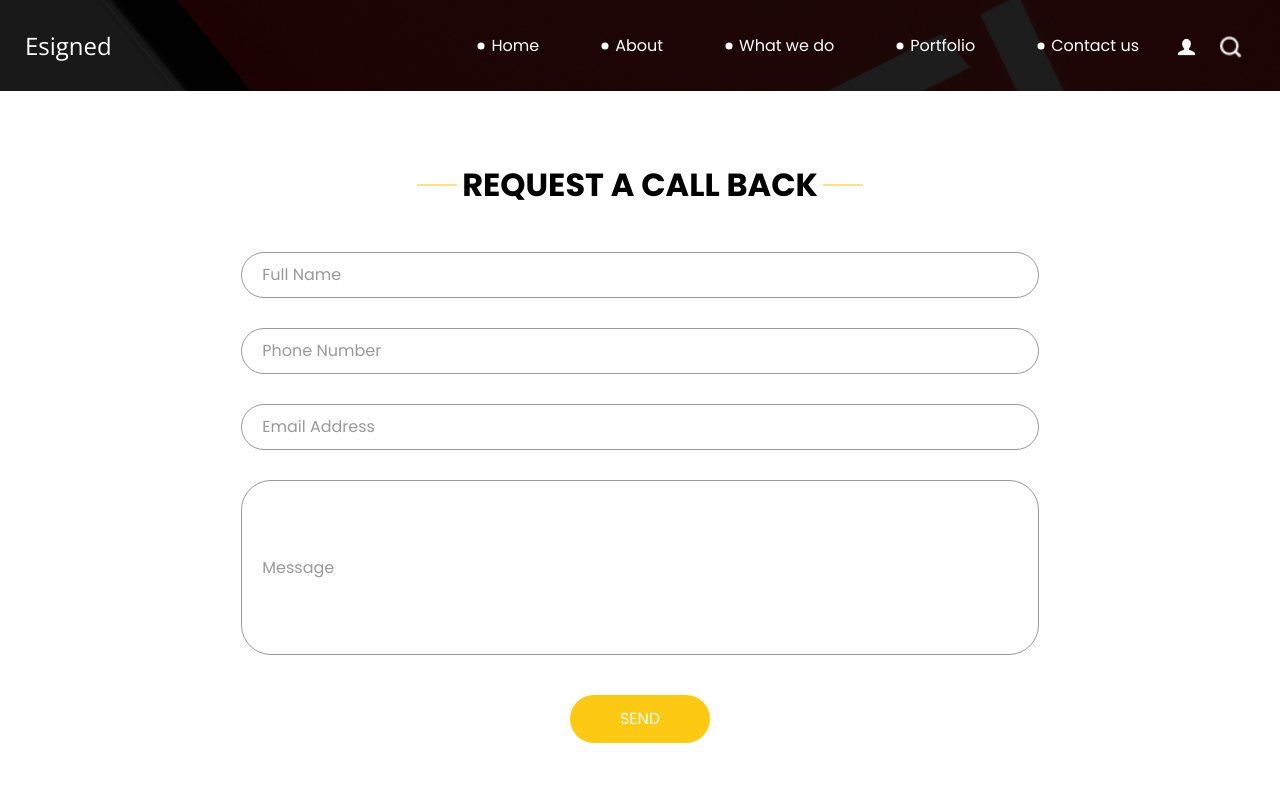
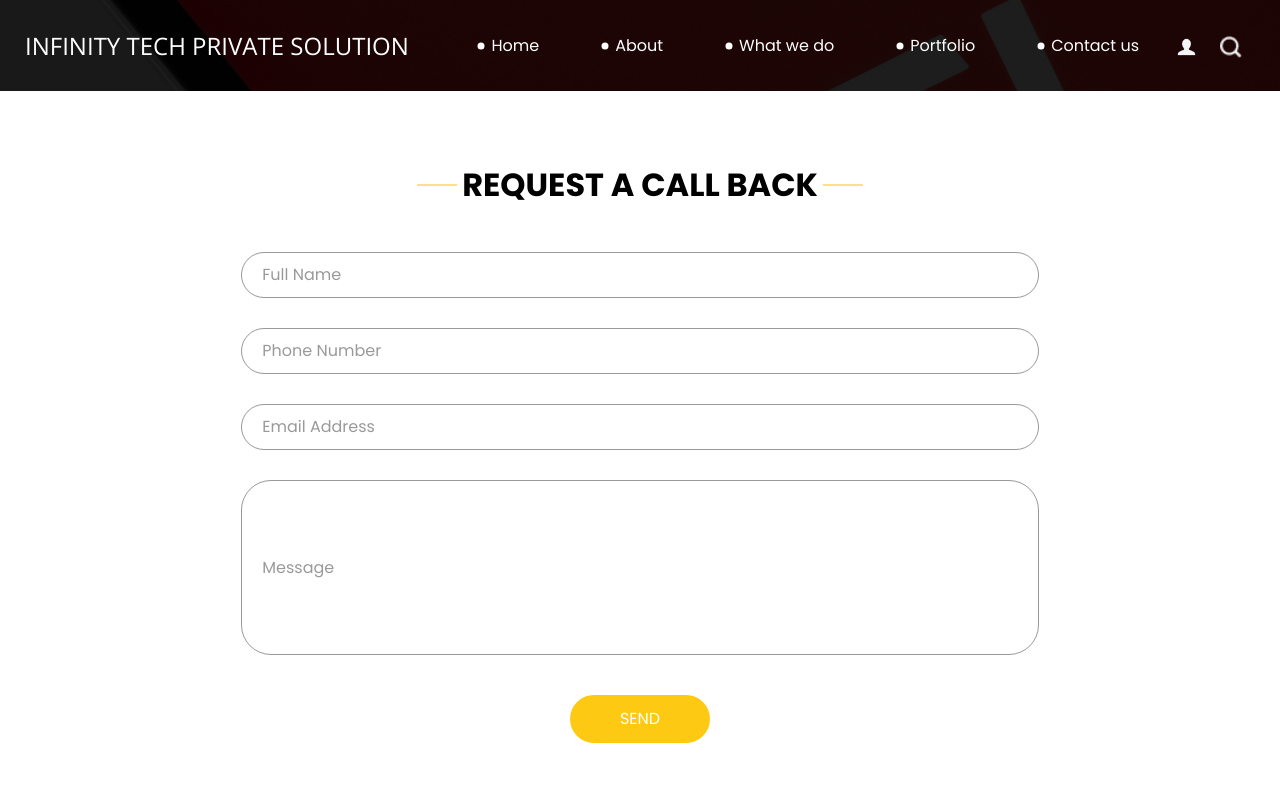
Before and after one commit to woodigitalindia/FirstWebsite, a plain HTML site: page contact.html in a window 1280 px wide. Shown: the top 790 px of the page. Drawn offline with nearby package versions, Linux system fonts and the light colour scheme.

Commit message:
Update contact.html

```diff
--- a/contact.html
+++ b/contact.html
@@ -37,7 +37,7 @@
         <nav class="navbar navbar-expand-lg custom_nav-container pt-3">
           <a class="navbar-brand" href="index.html">
             <span>
-              Esigned
+              INFINITY TECH PRIVATE SOLUTION
             </span>
           </a>
           <button class="navbar-toggler" type="button" data-toggle="collapse" data-target="#navbarSupportedContent" aria-controls="navbarSupportedContent" aria-expanded="false" aria-label="Toggle navigation">
```
